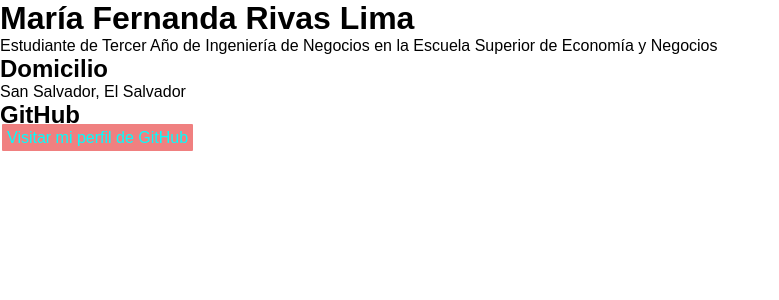
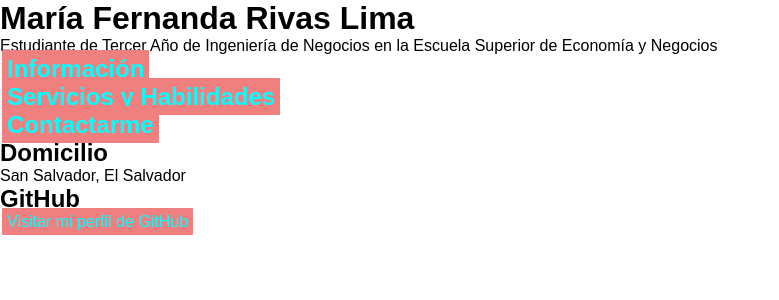
Before and after one commit to mfrivaslima/cvonline, a Flask app: page / in a window 1280 px wide. Shown: the top 300 px of the page, without its empty margins (0-779 px from the left). Run offline with Flask 2, Linux system fonts and the light colour scheme.

Commit message:
agregar conexiones entre las paginas

```diff
--- a/templates/aboutme.html
+++ b/templates/aboutme.html
@@ -10,6 +10,9 @@
 
 <body>
     <h1>Información</h1>
+
+    <h2><a href="http://127.0.0.1:5000">Regresar a la página principal</a></h2>
+
     <h2>Educación</h2>
     <h2>Experiencia Laboral</h2>
     <h2>Intereses</h2>
--- a/templates/contact.html
+++ b/templates/contact.html
@@ -10,6 +10,8 @@
 
 <body>
     <h1>¿Cómo contactarme?</h1>
+
+    <h2><a href="http://127.0.0.1:5000">Regresar a la página principal</a></h2>
 
     <h2>Telefono</h2>
     <p>+503 7877 5631</p>
--- a/templates/index.html
+++ b/templates/index.html
@@ -13,6 +13,12 @@
     <h1>María Fernanda Rivas Lima</h1>
     <p>Estudiante de Tercer Año de Ingeniería de Negocios en la Escuela Superior de Economía y Negocios</p>
 
+    <h2><a href="http://127.0.0.1:5000/aboutme">Información</a></h2>
+
+    <h2><a href="http://127.0.0.1:5000/services">Servicios y Habilidades</a></h2>
+
+    <h2><a href="http://127.0.0.1:5000/contact">Contactarme</a></h2>
+
     <h2>Domicilio</h2>
     <p>San Salvador, El Salvador</p>
 
--- a/templates/services.html
+++ b/templates/services.html
@@ -10,6 +10,9 @@
 
 <body>
     <h1>Servicio y Habilidades</h1>
+
+    <h2><a href="http://127.0.0.1:5000">Regresar a la página principal</a></h2>
+
     <h2>Habilidades</h2>
     <h2>Lenguajes</h2>
     <h2>Certificados</h2>
```
